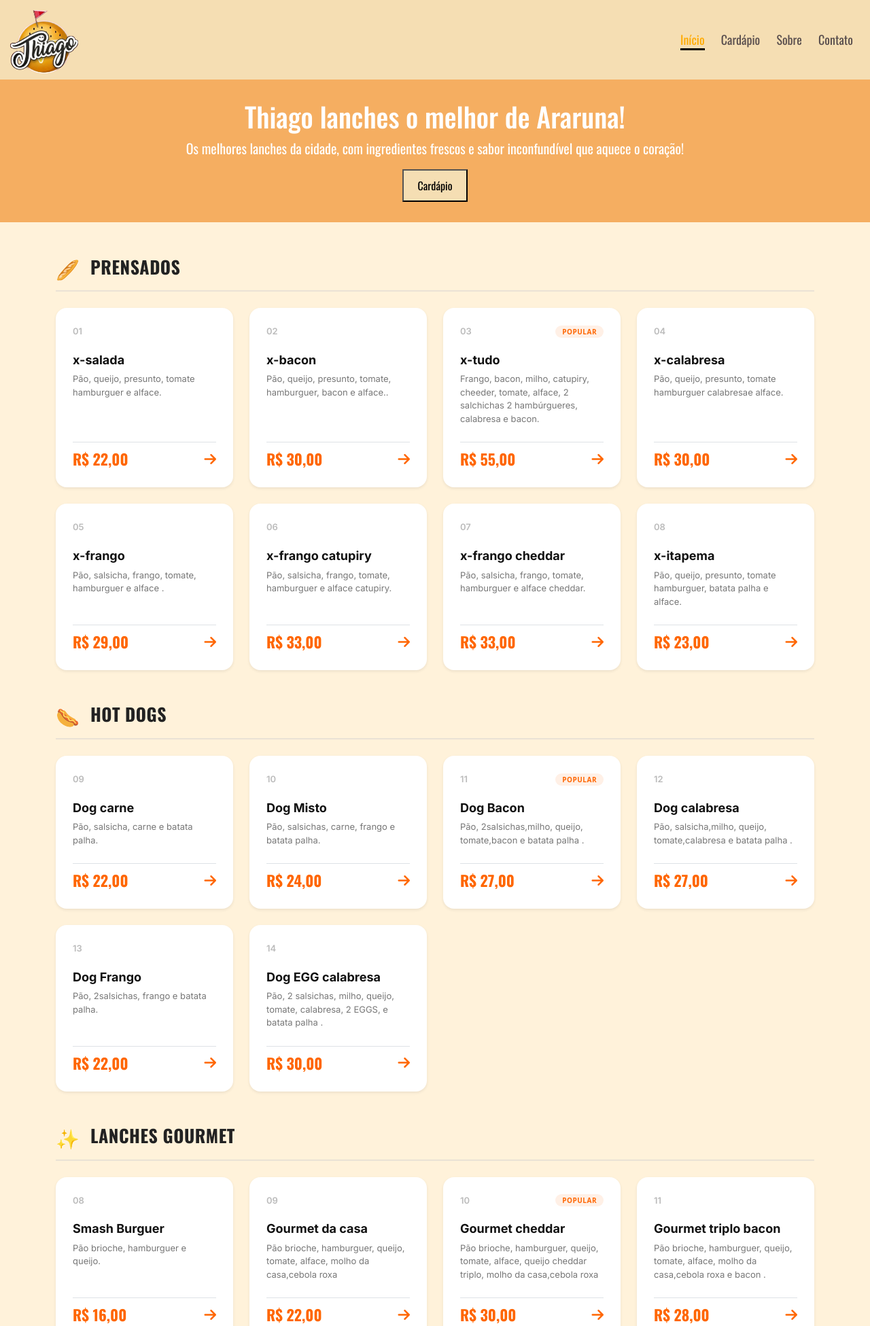
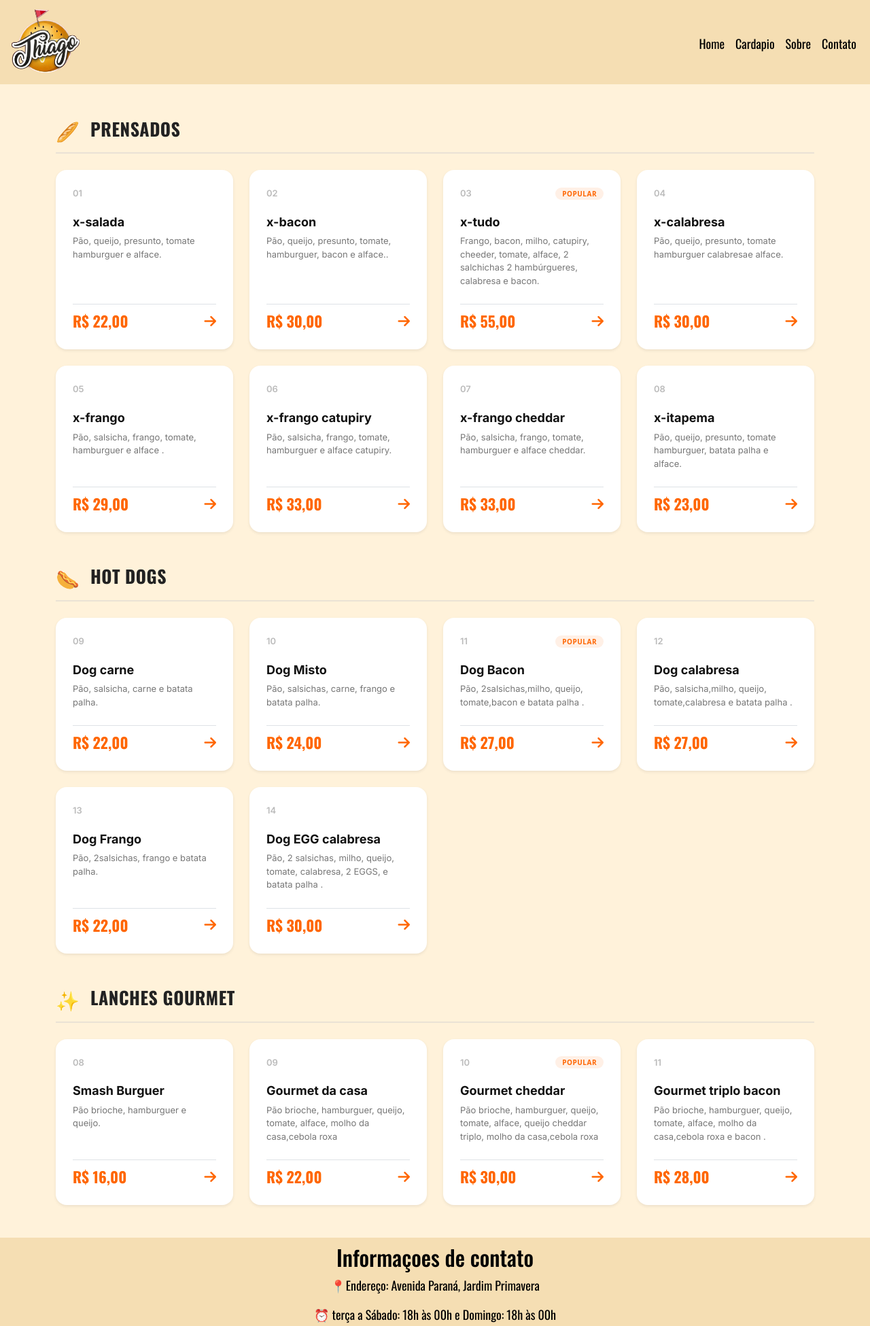
Before and after one commit to lucasamadio-debug/Projeto2modulo, a PHP site: page /index.php?param=cardapio in a window 1280 px wide. Shown: the top 1951 px of the page at 68% size. Run offline with PHP 8.4, Linux system fonts and the light colour scheme.

Commit message:
arrumadno o navbar

```diff
--- a/css/cardapio.css
+++ b/css/cardapio.css
@@ -7,31 +7,59 @@ body {
     background-color: #fff2da;
 }
 
-header {
-    background-color: wheat;
-    text-align: right;
+.navbar {
+    background-color: wheat !important;
 }
 
-nav ul {
-    padding: 0px;
-    margin: 0;
+.navbar-brand {
+    padding: 5px 5px;
 }
 
-nav ul li {
-    display: inline-block;
-    margin-right: 20px;
-    list-style: none;
-    font-size: 18px;
+.navbar-brand img {
+    width: 100px;
+    height: auto;
 }
 
-nav ul li a {
-    color: rgb(88, 77, 77);
-    text-decoration: none;
-    font-family: "Oswald", sans-serif;
+.navbar-nav ul {
+    list-style: none;
+    display: flex;
+    gap: 20px;
 }
 
-nav ul li:hover a {
-    color: rgb(224, 163, 50)
+
+.navbar-nav {
+    margin-left: auto;
+}
+
+
+.nav-link {
+    color: black  !important;
+    text-decoration: none;
+    font-family: 'Oswald', sans-serif;
+    font-size: 18px;
+    position: relative;
+    padding-bottom: 4px;
+}
+
+
+.nav-link::after {
+    content: '';
+    position: absolute;
+    bottom: 0;
+    left: 0;
+    width: 0%;
+    height: 2px;
+    background-color: #f5ae61;
+    transition: width 0.3s ease;
+}
+
+.nav-link:hover::after {
+    width: 100%;
+}
+
+.nav-link:hover {
+    color: #f5ae61 !important;
+    transition: color 0.3s ease;
 }
 
 #logo {
--- a/css/index.css
+++ b/css/index.css
@@ -7,54 +7,65 @@ body {
     background-color: #fff2da;
 }
 
-header {
-    background-color: wheat;
-    text-align: right;
+
+
+.navbar {
+    background-color: #fff2da !important;
 }
 
-/* risco de baixo do menu*/
-nav ul li a.ativo {
-    color: rgb(255, 170, 0);
-    border-bottom: 3px solid black;
+.navbar-brand {
+    padding: 5px 5px;
 }
 
-nav ul {
-    padding: 0px;
-    margin: 0;
+.navbar-brand img {
+    width: 100px;
+    height: auto;
+}
+
+.navbar-nav ul {
+    list-style: none;
+    display: flex;
+    gap: 20px;
 }
 
 
-nav ul li {
-    display: inline-block;
-    margin-right: 20px;
-    list-style: none;
-    font-size: 18px;
+.navbar-nav {
+    margin-left: auto;
 }
 
-nav ul li a {
-    color: rgb(88, 77, 77);
+
+.nav-link {
+    color: black  !important;
     text-decoration: none;
     font-family: 'Oswald', sans-serif;
+    font-size: 18px;
+    position: relative;
+    padding-bottom: 4px;
 }
 
-nav ul li:hover a {
-    color: rgb(224, 163, 50)
+
+.nav-link::after {
+    content: '';
+    position: absolute;
+    bottom: 0;
+    left: 0;
+    width: 0%;
+    height: 2px;
+    background-color: #f5ae61;
+    transition: width 0.3s ease;
 }
 
-#logo {
-    display: flex;
-    width: 100px;
-    justify-content: left;
-    margin-left: 10px;
-    padding-top: 10px;
+.nav-link:hover::after {
+    width: 100%;
 }
 
-.navBar{
-    display: flex;
-    align-items: center;
-    justify-content: space-between;
-    padding: 5px 5px;
+.nav-link:hover {
+    color: #f5ae61 !important;
+    transition: color 0.3s ease;
 }
+
+
+
 
 section {
     text-align: center;
--- a/include/header.php
+++ b/include/header.php
@@ -1,19 +1,24 @@
-<header>
-    <div class="navBar">
-        <div class="logo">
-            <a href="index.php">
-                <img id="logo" src="imagens/logo5.png" alt="Thiago Lanches" title="Thiago Lanches">
-            </a>
-        </div>
-        <div class="menu">
-            <nav>
-                <ul>
-                    <li><a href="index.php">Início</a></li>
-                    <li><a href="index.php?param=cardapio">Cardápio</a></li>
-                    <li><a href="index.php?param=sobre">Sobre</a></li>
-                    <li><a href="#contato">Contato</a></li>
-                </ul>
-            </nav>
-        </div>
+<nav class="navbar navbar-expand-lg bg-body-tertiary">
+  <div class="container-fluid">
+    <a class="navbar-brand" href="index.php">
+        <img src= "imagens/logo5.png" alt="Logo" width="100px" height="85px" class="d-inline-block align-text-top">
+    </a>
+
+    <div class="collapse navbar-collapse" id="navbarNav">
+      <ul class="navbar-nav">
+        <li class="nav-item">
+          <a class="nav-link active" aria-current="page" href="index.php">Home</a>
+        </li>
+        <li class="nav-item">
+          <a class="nav-link" href="index.php?param=cardapio">Cardapio</a>
+        </li>
+        <li class="nav-item">
+          <a class="nav-link" href="index.php?param=sobre">Sobre</a>
+        </li>
+        <li class="nav-item">
+          <a class="nav-link" href="#contato">Contato</a>
+        </li>
+      </ul>
     </div>
-</header>
+  </div>
+</nav>
--- a/index.php
+++ b/index.php
@@ -5,32 +5,18 @@
     <meta charset="UTF-8">
     <meta name="viewport" content="width=device-width, initial-scale=1.0">
     <link rel="icon" href="imagens/logo1.png">
-
     <link href="https://cdn.jsdelivr.net/npm/bootstrap@5.3.3/dist/css/bootstrap.min.css" rel="stylesheet">
-
     <link rel="stylesheet" href="css/index.css">
-
     <link rel="preconnect" href="https://fonts.googleapis.com">
     <link rel="preconnect" href="https://fonts.gstatic.com" crossorigin>
     <link href="https://fonts.googleapis.com/css2?family=Cabin:ital,wght@0,400..700;1,400..700&family=Inter:ital,opsz,wght@0,14..32,100..900;1,14..32,100..900&family=Oswald:wght@200..700&family=Outfit:wght@100..900&family=Roboto:ital,wght@0,100..900;1,100..900&display=swap" rel="stylesheet">
     <link rel="stylesheet" href="https://cdnjs.cloudflare.com/ajax/libs/font-awesome/6.5.1/css/all.min.css">
-
     <title>Thiago Lanches</title>
 </head>
 
 <body>
 
 <?php include "include/header.php"; ?>
-
-    <section>
-        <h1>Thiago lanches o melhor de Araruna!</h1>
-        <p>Os melhores lanches da cidade, com ingredientes frescos e sabor inconfundível que aquece o coração!</p>
-
-        <button><a href="index.php?param=cardapio">Cardápio</a></button>
-
-    </section>
-
-    <main>
 
 <?php
 if (isset($_GET["param"])) {
@@ -43,20 +29,25 @@
     } else {
         include "pagina/home.php";
     }
-    }
-    ?>
 
+} else { ?>
+
+    <section>
+        <h1>Thiago lanches o melhor de Araruna!</h1>
+        <p>Os melhores lanches da cidade, com ingredientes frescos e sabor inconfundível que aquece o coração!</p>
+        <button><a href="index.php?param=cardapio">Cardápio</a></button>
+    </section>
+
+    <main>
         <div id="grid">
             <div class="texto1">
                 <h2>🥖<br>Ingredientes frescos</h2>
                 <p>Utilizamos apenas os melhores ingredientes para garantir o sabor e a qualidade dos nossos lanches.</p>
             </div>
-
             <div class="texto2">
-                <h2>🔥<br>Prensados  na hora</h2>
+                <h2>🔥<br>Prensados na hora</h2>
                 <p>Seus lanches são preparados e prensados fresquinhos para você se deliciar com um pedaço do paraiso</p>
             </div>
-
             <div class="texto3">
                 <h2>🏍️<br>Entrega</h2>
                 <p>Entregamos seus lanches com rapidez e eficiência, garantindo que cheguem frescos e saborosos.</p>
@@ -66,16 +57,15 @@
         <div id="pedido">
             <h2>Veja seu pedido agora e aproveite!</h2>
             <p>Os melhores lanches da cidade estao aqui no Thiago Lanches!</p>
+            <button><a href="index.php?param=cardapio">Cardápio</a></button>
+        </div>
+    </main>
 
-            <button><a href="index.php?param=cardapio">Cardapio</a></button>
-        </div>
-
-    </main>
+<?php } ?>
 
 <?php include "include/footer.php"; ?>
 
 <script src="https://cdn.jsdelivr.net/npm/bootstrap@5.3.3/dist/js/bootstrap.bundle.min.js"></script>
-
 <script src="js/index.js"></script>
 </body>
 
--- a/pagina/sobre.php
+++ b/pagina/sobre.php
@@ -30,7 +30,7 @@
             </div>
 
             <div class="card-chef">
-                <img src="imagens/historia.png" alt="Maicon chef da cozinha " title="Maicon chef da cozinha">
+                <img src="imagens/maicon1.jpeg" alt="Maicon chef da cozinha " title="Maicon chef da cozinha">
                 <p>Maicon, o chef por trás do sucesso de Thiago Lanches</p>
             </div>
         </div>
```
Also changed, not shown: css/sobre.css (+42 -30 lines), imagens/maicon1.jpeg (added). Lines whose indentation alone changed are shown as unchanged.
